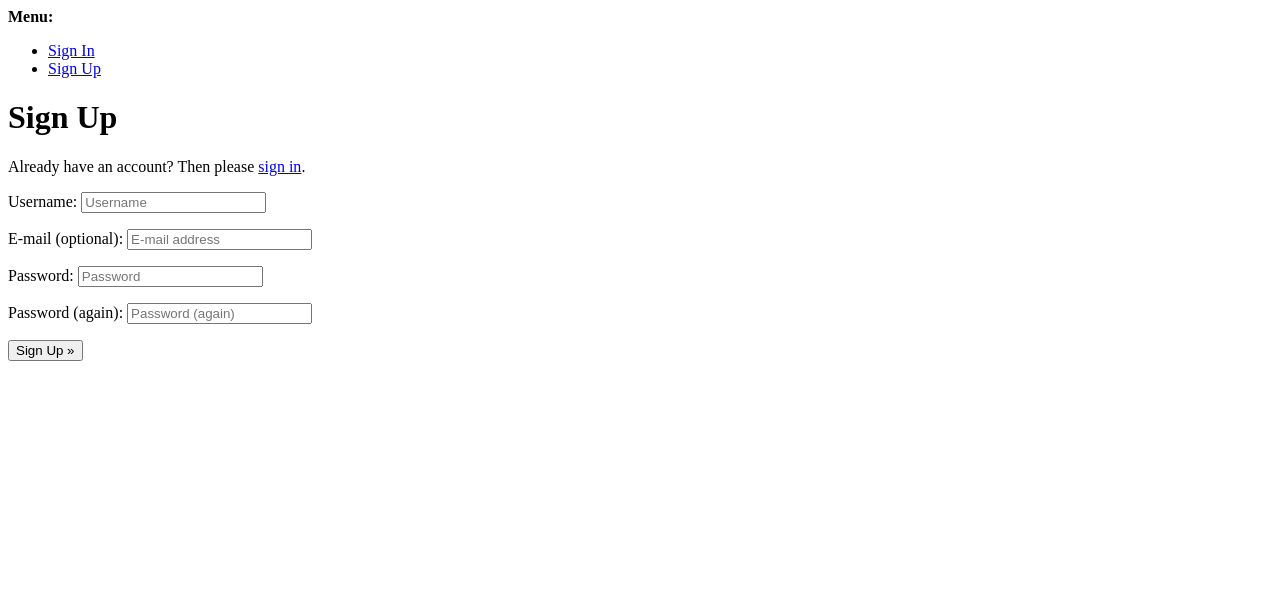
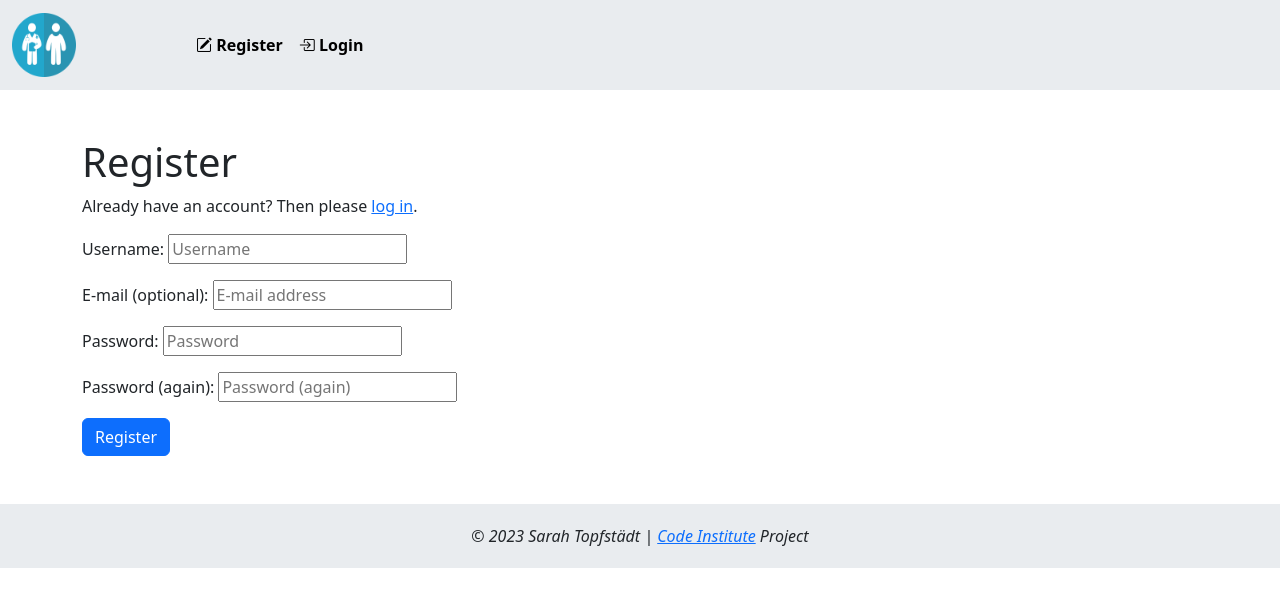
Before and after one commit to puma13992/digial-patient, a Django app: page /accounts/signup/ in a window 1280 px wide. Shown: the top 607 px of the page. Run offline with Django 3.2, Linux system fonts and the light colour scheme.

Commit message:
Style signup.html

```diff
--- a/templates/account/signup.html
+++ b/templates/account/signup.html
@@ -1,21 +1,44 @@
-{% extends "account/base.html" %}
+{% extends "base.html" %}
 
 {% load i18n %}
 
-{% block head_title %}{% trans "Signup" %}{% endblock %}
+{% block title %}
+<title>Register</title>
+{% endblock %}
 
 {% block content %}
-<h1>{% trans "Sign Up" %}</h1>
 
-<p>{% blocktrans %}Already have an account? Then please <a href="{{ login_url }}">sign in</a>.{% endblocktrans %}</p>
+<!--Page title-->
+<section class="container py-5">
+  <div class="row">
+    <div class="col">
+      <h1>{% trans "Register" %}</h1>
+    </div>
+  </div>
 
+<!--Info text-->
+  <div class="row">
+    <div class="col">
+      <p>{% blocktrans %}
+      Already have an account? Then please <a href="{{ login_url }}">log in</a>.
+      {% endblocktrans %}
+      </p>
+    </div>
+  </div>
+
+<!--Form-->
+  <div class="row">
+    <div class="col">
       <form class="signup" id="signup_form" method="post" action="{% url 'account_signup' %}">
         {% csrf_token %}
         {{ form.as_p }}
         {% if redirect_field_value %}
         <input type="hidden" name="{{ redirect_field_name }}" value="{{ redirect_field_value }}" />
         {% endif %}
-  <button type="submit">{% trans "Sign Up" %} &raquo;</button>
+        <button class="btn btn-primary" type="submit">{% trans "Register" %}</button>
       </form>
+    </div>
+  </div>
+</section>
 
 {% endblock %}
```
Lines whose indentation alone changed are shown as unchanged.
